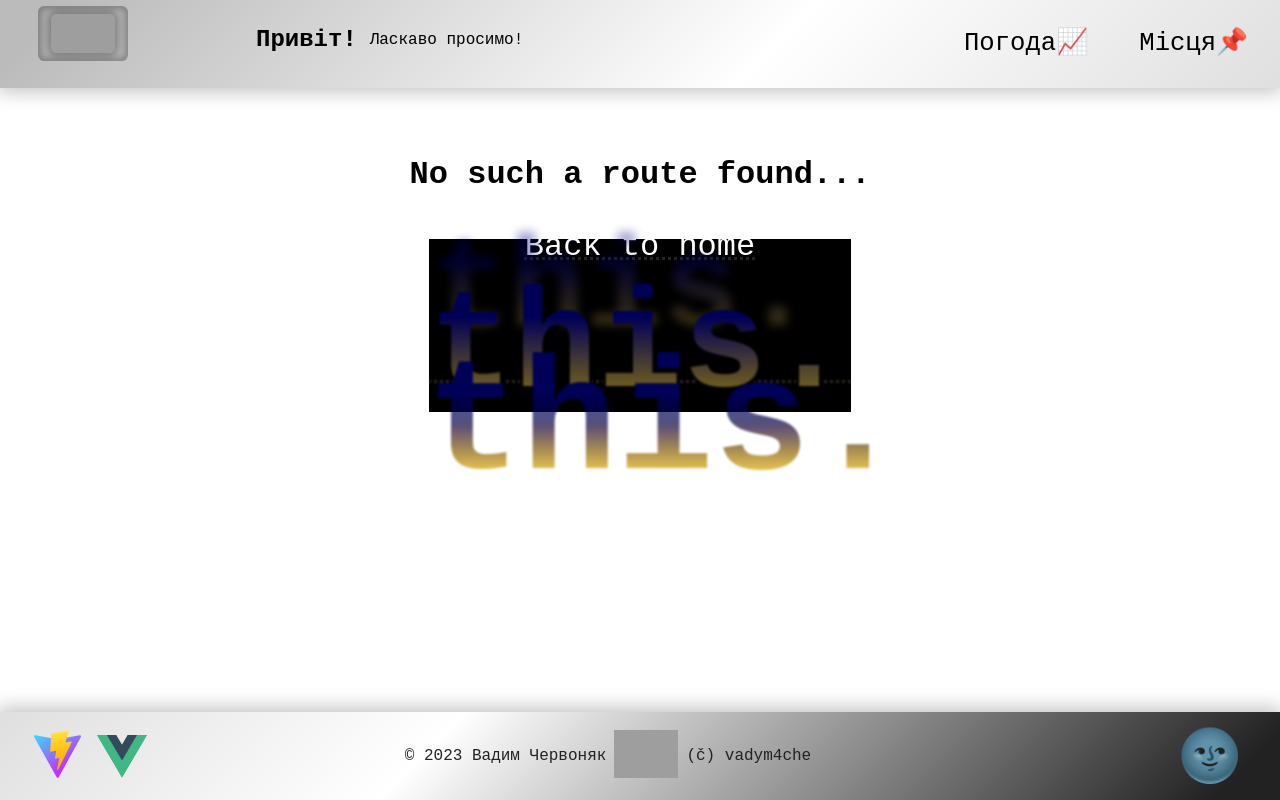
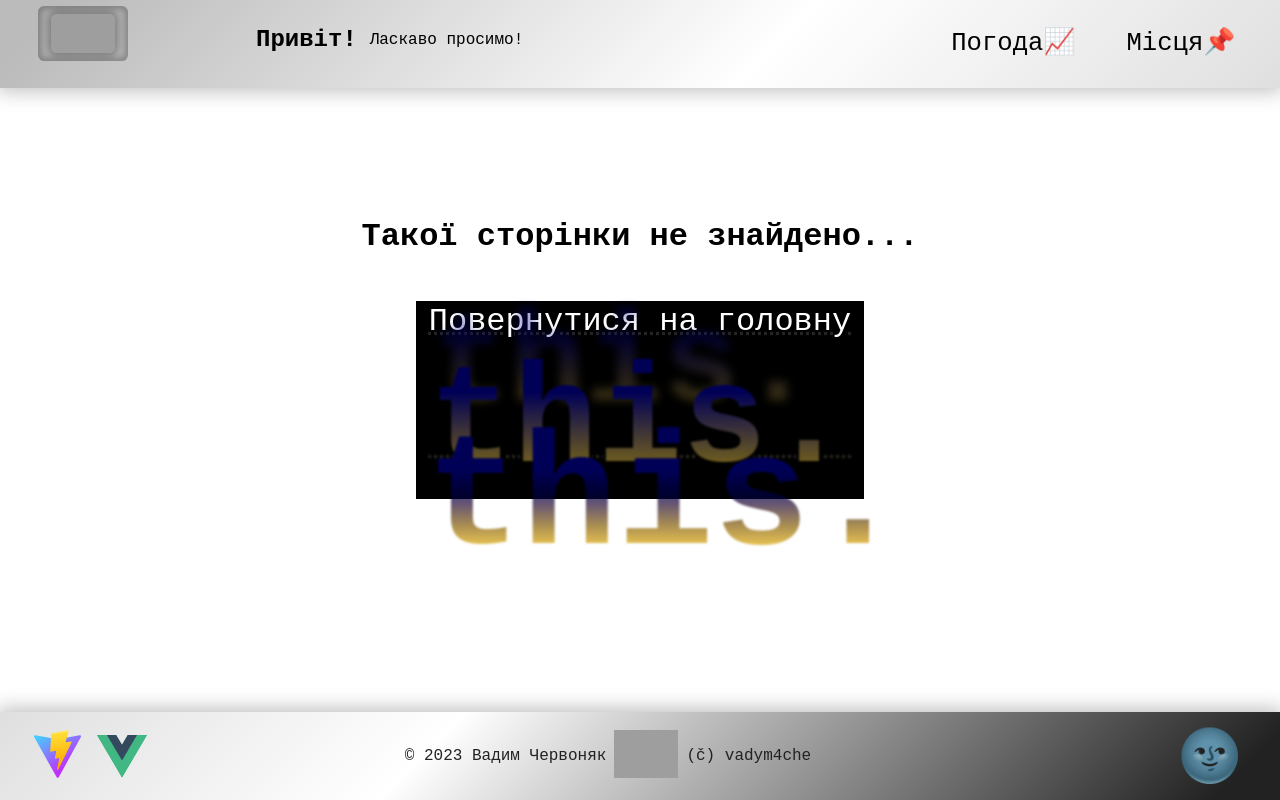
Before and after one commit to 8ogdanovv/vue-weather-app, a Vue app: page /vue-weather-app/favorites in a window 1280 px wide. Built offline with nearby package versions, Linux system fonts and the light colour scheme; no server answers; grey boxes are pictures that could not be loaded; a web font is replaced by a local one.

Commit message:
final style grooming

```diff
--- a/src/components/DaysToDisplay.vue
+++ b/src/components/DaysToDisplay.vue
@@ -49,12 +49,14 @@ watch(days, (newValue) => {
     font-size: 2rem;
     background: linear-gradient(160deg, transparent, var(--grey), var(--background));
     box-shadow: inset 0 0 0.5rem 0.25rem var(--shadow);
-    color: var(--background);
-
+    color: var(--text8);
     padding: 1rem;
+    transition: all 0.5s;
 
     &:hover {
-
+      background: linear-gradient(-20deg, transparent, var(--grey), var(--background));
+      box-shadow: inset 0 0 0.5rem 0.5rem var(--shadow);
+      color: var(--color);
     }
 
     &.active {
--- a/src/components/FooterView.vue
+++ b/src/components/FooterView.vue
@@ -110,4 +110,18 @@ onMounted(() => {
 .abc {
   text-align: left;
 }
+
+@media (max-width: 768px) {
+  .authority {
+    font-size: smaller;
+  }
+
+  .footer {
+    padding: 0 1rem;
+  }
+
+  .logo {
+    height: 5rem;
+  }
+}
 </style>
--- a/src/components/HeaderView.vue
+++ b/src/components/HeaderView.vue
@@ -25,7 +25,6 @@ import NavigationBar from './NavigationBar.vue'
   background: linear-gradient(135deg, var(--shadow) 5%, transparent 60%, var(--grey) 100%);
   box-shadow: 0 0 1.5rem 0.25rem var(--shadow);
   height: 8rem;
-  padding: 1rem;
   z-index: 10;
 }
 
@@ -43,6 +42,10 @@ import NavigationBar from './NavigationBar.vue'
 @media (max-width: 768px) {
   .hello {
     font-size: 75%;
+  }
+
+  .header {
+    padding: 0 1rem;
   }
 }
 
--- a/src/components/NavigationBar.vue
+++ b/src/components/NavigationBar.vue
@@ -18,6 +18,12 @@
     font-size: 2rem;
     transition: all 1s;
 
+    &:hover {
+      background: var(--grey);
+      box-shadow: inset 0 0 0.25rem 0.1rem var(--shadow);
+      text-decoration: none;
+    }
+
     &.router-link-active {
       font-weight: bold;
       background: var(--grey);
@@ -28,7 +34,7 @@
 
 @media (max-width: 1200px) {
   .nav {
-    transform: scale(0.75);
+    transform: scale(0.75) translate(10%, 0);
   }
 }
 
--- a/src/components/ToggleLang.vue
+++ b/src/components/ToggleLang.vue
@@ -158,4 +158,10 @@ watch(selectedLanguage, () => {
     height: 13rem;
   }
 }
+
+@media (max-width: 768px) {
+  .select {
+    left: 2rem;
+  }
+}
 </style>
--- a/src/components/ToggleTheme.vue
+++ b/src/components/ToggleTheme.vue
@@ -35,6 +35,7 @@ onMounted(() => {
   --grey: #8884;
   --color: #fff;
   --shadow: #fff4;
+  --text8: #fff8;
 
   transition: color 1s, background 1s, backgroundColor 1s, boxShadow 1s;
   -webkit-transition: color 1s, background 1s, backgroundColor 1s, boxShadow 1s;
@@ -49,6 +50,7 @@ onMounted(() => {
   --grey: #8884;
   --color: #000;
   --shadow: #0004;
+  --text8: #0008;
 
   transition: color 1s, background 1s, backgroundColor 1s, boxShadow 1s;
   -webkit-transition: color 1s, background 1s, backgroundColor 1s, boxShadow 1s;
--- a/src/i18n.js
+++ b/src/i18n.js
@@ -15,6 +15,8 @@ const messages = {
     cities: 'Places',
     temperature: 'Temperature',
     loading: 'Loading',
+    noPinned: 'There is no pinned cities...',
+    backToHome: 'Back to the main page',
     pinCityTip: 'Pin this place',
     alreadyPinnedTip: 'Already pinned place',
     cityUnpinTip: 'Unpin this place',
@@ -33,7 +35,9 @@ const messages = {
     removeWarn: 'Are you sure you want to remove this place from the list?',
     maxPinnedErr: 'You have reached the maximum number of pinned places (5).',
     maxListedErr: 'You have reached the maximum number of listed places (5).',
-    inListErr: 'You have already added this place to list.'
+    inListErr: 'You have already added this place to list.',
+    404: 'No such a route found...',
+    back404: 'Back to the main',
   },
   uk: {
     lang: 'Ukrainian',
@@ -49,6 +53,8 @@ const messages = {
     cities: 'Місця',
     temperature: 'Температура',
     loading: 'Завантаження',
+    noPinned: 'Немає збережених місць...',
+    backToHome: 'Повернутися на головну сторінку',
     pinCityTip: 'До збережених',
     alreadyPinnedTip: 'Наразі у збережених',
     cityUnpinTip: 'Видалити зі збережених',
@@ -67,7 +73,9 @@ const messages = {
     removeWarn: 'Ви впевнені, що хочете видалити місце з цього списку?',
     maxPinnedErr: 'Ви досягли максимальної кількості збережених місць (5).',
     maxListedErr: 'Ви досягли максимальної кількості місць у списку (5).',
-    inListErr: 'Ви вже додали це місце до списку.'
+    inListErr: 'Ви вже додали це місце до списку.',
+    404: 'Такої сторінки не знайдено...',
+    back404: 'Повернутися на головну',
   },
 }
 
--- a/src/style.css
+++ b/src/style.css
@@ -33,6 +33,23 @@ body {
 h1, h2, h3, h4 {
   margin: 0;
   padding: 0;
+}
+
+a {
+  color: var(--color);
+  text-decoration: none;
+  transition: all 0.5s;
+  -webkit-transition: all 0.5s;
+  -moz-transition: all 0.5s;
+  -ms-transition: all 0.5s;
+  -o-transition: all 0.5s;
+}
+
+a:hover {
+
+  text-shadow: 0 0 3px var(--background);
+  text-decoration: underline;
+  font-weight: bold;
 }
 
 @media (orientation: portrait) and (max-width: 768px) {
@@ -106,8 +123,8 @@ button {
   cursor: pointer;
 }
 
-button::hover > * {
-  background: #000 !important;
+button::hover span {
+  background-color: var(--shadow);
 }
 
 .flex-center-between {
--- a/src/views/404.vue
+++ b/src/views/404.vue
@@ -1,9 +1,9 @@
 <template>
   <div class="not-found">
-    <h1>No such a route found...</h1>
+    <h1>{{ $t('404')}}</h1>
 
     <router-link to="/" class="link">
-      Back to home
+      {{ $t('back404') }}
       <br />
       <br />
       <span id="this">this.</span>
@@ -13,12 +13,12 @@
 
 <style scoped>
 .not-found {
-  padding-top: 7dvh;
+  margin-top: -10vmax;
   display: flex;
   flex-direction: column;
   height: calc(100dvh - 8.62rem);
   align-items: center;
-  justify-content: flex-start;
+  justify-content: center;
   position: relative;
 }
 
@@ -31,6 +31,7 @@ a:active {
   text-decoration: underline dotted var(--grey);
 }
 .link {
+  padding: 1rem;
   text-decoration: none;
   font-size: 200%;
 }
--- a/src/views/Favorites.vue
+++ b/src/views/Favorites.vue
@@ -10,8 +10,8 @@
         />
       </div>
       <div v-else>
-        <h2>There is no pinned cities...</h2>
-        <router-link to="/">Go to the main page</router-link>
+        <h2 style="padding: 1rem;">{{ $t('noPinned')}}</h2>
+        <router-link to="/">{{ $t('backToHome') }}</router-link>
       </div>
 
       <days-to-display :less="1" :more="7" storageKey="favsDays"/>
```
